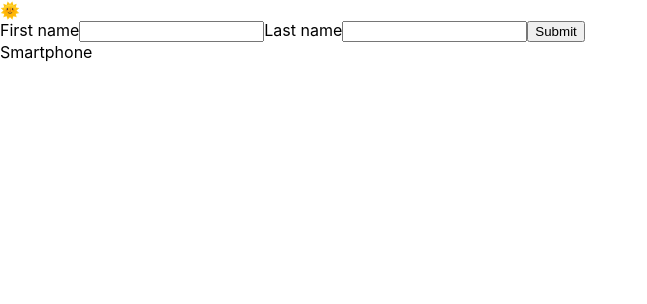
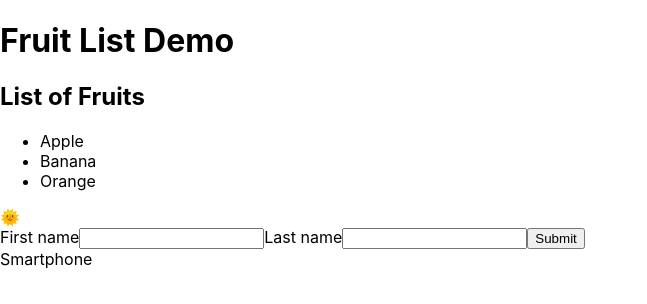
Before and after one commit to Kigen29/Props, a React (Create React App) app in the folder reactapp/: page / in a window 1280 px wide. Shown: the top 304 px of the page, without its empty margins (0-647 px from the left). Built offline with nearby package versions, Linux system fonts and the light colour scheme.

Commit message:
feat: add question 4 (map function)

```diff
--- a/reactapp/src/App.tsx
+++ b/reactapp/src/App.tsx
@@ -5,13 +5,13 @@ import PropDrilling from './component/PropDrilling';
 import Context from './component/Context';
 import Form from './component/Form';
 import ShoppingApp from './component/ShoppingApp';
-
+import DemoFruit from './component/DemoFruit';
 
 function App() {
   return (
     <div>
 
-
+      <DemoFruit/>
       <Context />
       <Form />
       <ShoppingApp />
--- /dev/null
+++ b/reactapp/src/component/DemoFruit.tsx
@@ -0,0 +1,21 @@
+import React from 'react';
+import FruitList from './FruitList';
+
+const DemoFruit = () => {
+
+     // Sample data
+ const fruit: FruitType[] = [
+    { id: 1, name: 'Apple' },
+    { id: 2, name: 'Banana' },
+    { id: 3, name: 'Orange' },
+  ];
+
+  return (
+    <div>
+      <h1>Fruit List Demo</h1>
+      <FruitList fruits={fruit} />
+    </div>
+  )
+}
+
+export default DemoFruit;
--- /dev/null
+++ b/reactapp/src/component/FruitList.tsx
@@ -0,0 +1,17 @@
+import React from 'react';
+
+const FruitList = ({ fruits }:FruitListProps ) => {
+    return (
+      <div>
+        <h2>List of Fruits</h2>
+        <ul>
+          {fruits.map((fruit) => (
+            <li key={fruit.id}>{fruit.name}</li>
+          ))}
+        </ul>
+      </div>
+    );
+  };
+
+
+  export default FruitList;
```
Also changed, not shown: reactapp/src/types.d.ts (+9 -0 lines).
